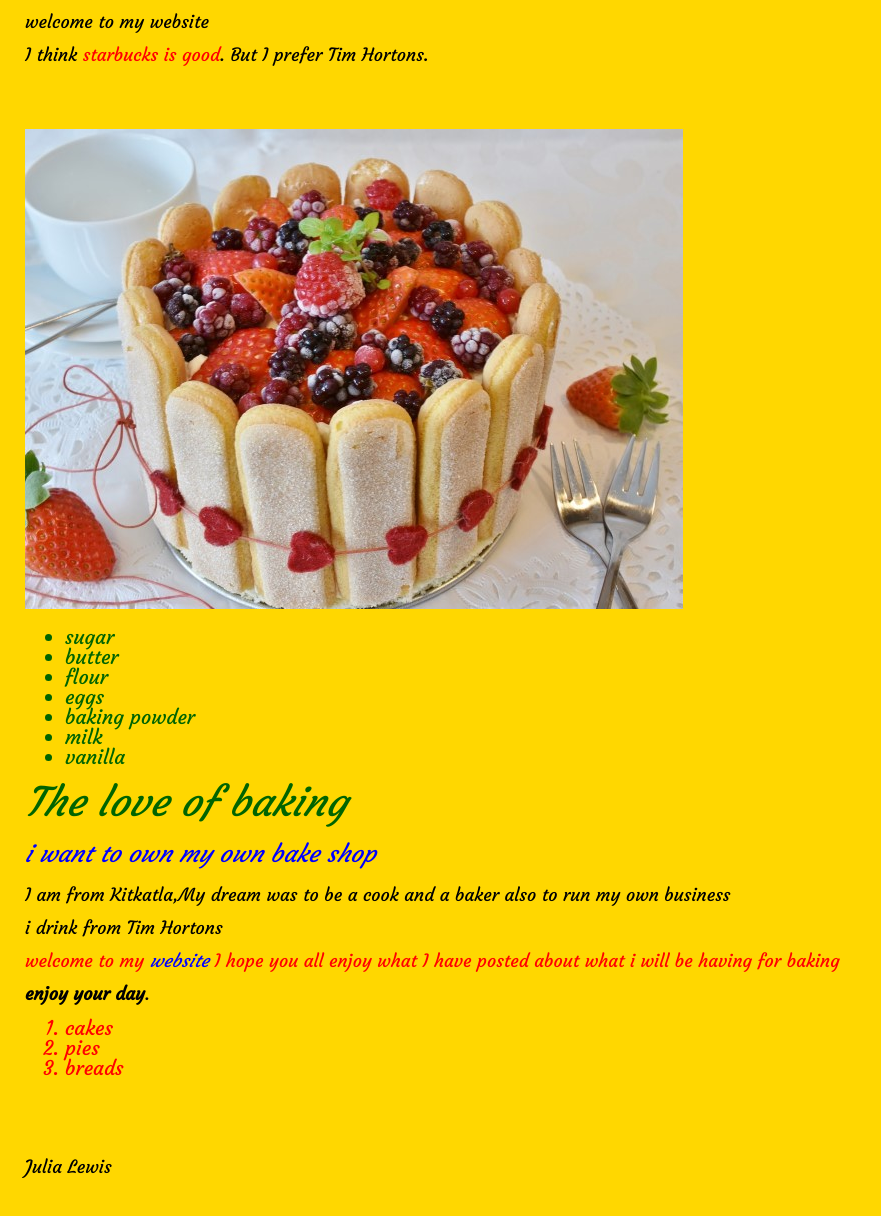
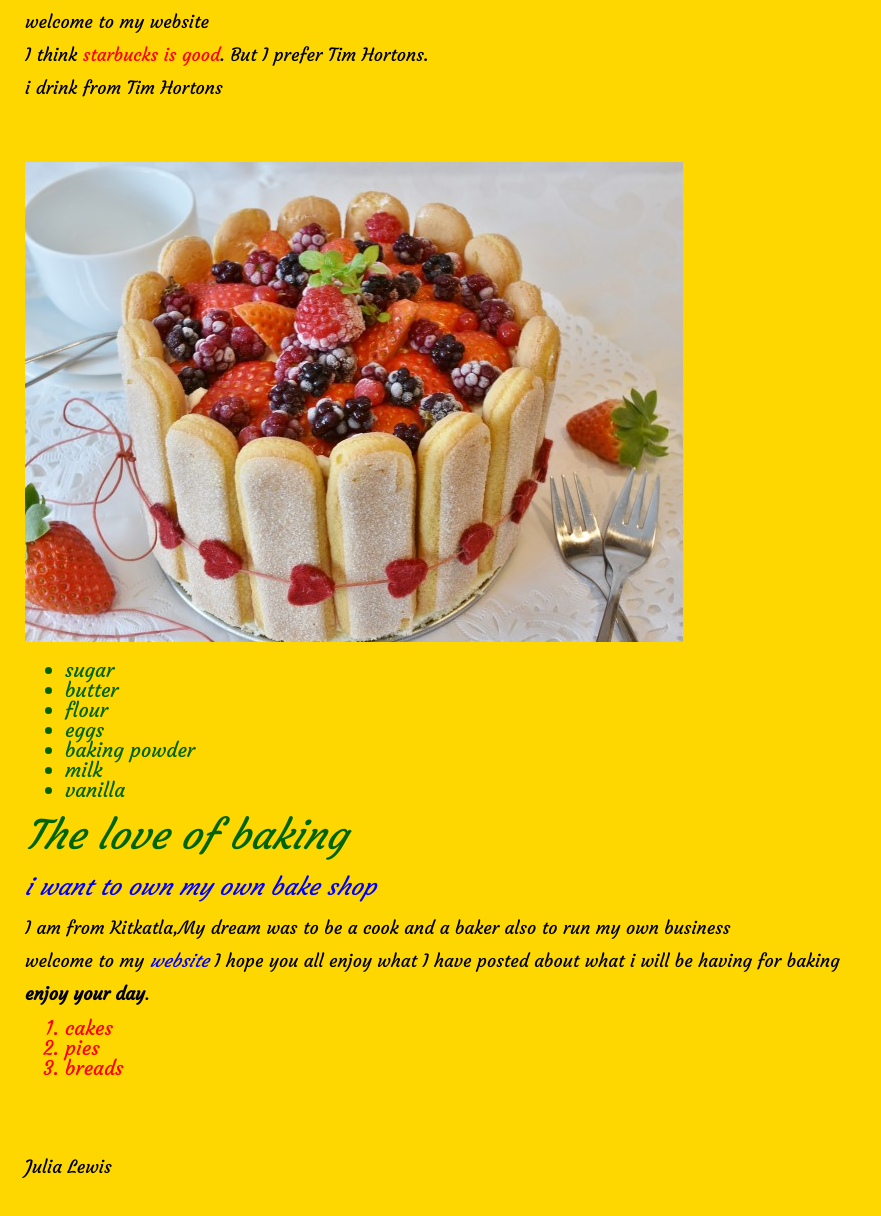
Before and after one commit to Jwandalewis/website, a plain HTML site: page index.html in a window 1280 px wide. Shown: the part 523-1739 px from the top of the page, without its empty margins (0-881 px from the left). Drawn offline with Linux system fonts and the light colour scheme.

Commit message:
moved paragraphs

```diff
--- a/index.html
+++ b/index.html
@@ -17,7 +17,7 @@
   <section>
     <h1>welcome</h1>
     <p>welcome to my website</p>
-    <p>I think <a href="https://www.starbucks.ca" target="_blank">starbucks is good</a>. But I prefer Tim Hortons.</p>
+    <p>I think <a href="https://www.starbucks.ca" target="_blank">starbucks is good</a>. But I prefer Tim Hortons.</p>  <p>i drink from Tim Hortons
   </section>
   <section>
     <img src="images/strawberry-pie (Small).jpg" />
@@ -33,8 +33,8 @@
 
     <h1>The love of baking</h1>
     <h2>i want to own my own bake shop</h2>
-    <p>I am from Kitkatla,My dream was to be a cook and a baker also to run my own business</p>
-    <p>i drink from Tim Hortons<a herf="https://www.timhortons.com/ca/en/index.php" more than starbucks</p>
+    <p>I am from Kitkatla,My dream was to be a cook and a baker  also to run my own business</p>
+    <a herf="https://www.timhortons.com/ca/en/index.php" more than starbucks</p>
     <p>welcome to my <em> website</em> I hope you all enjoy what I have posted about what i will be having for baking </p>
     <p><strong>enjoy your day</strong>.</p>
     <ol>
```
